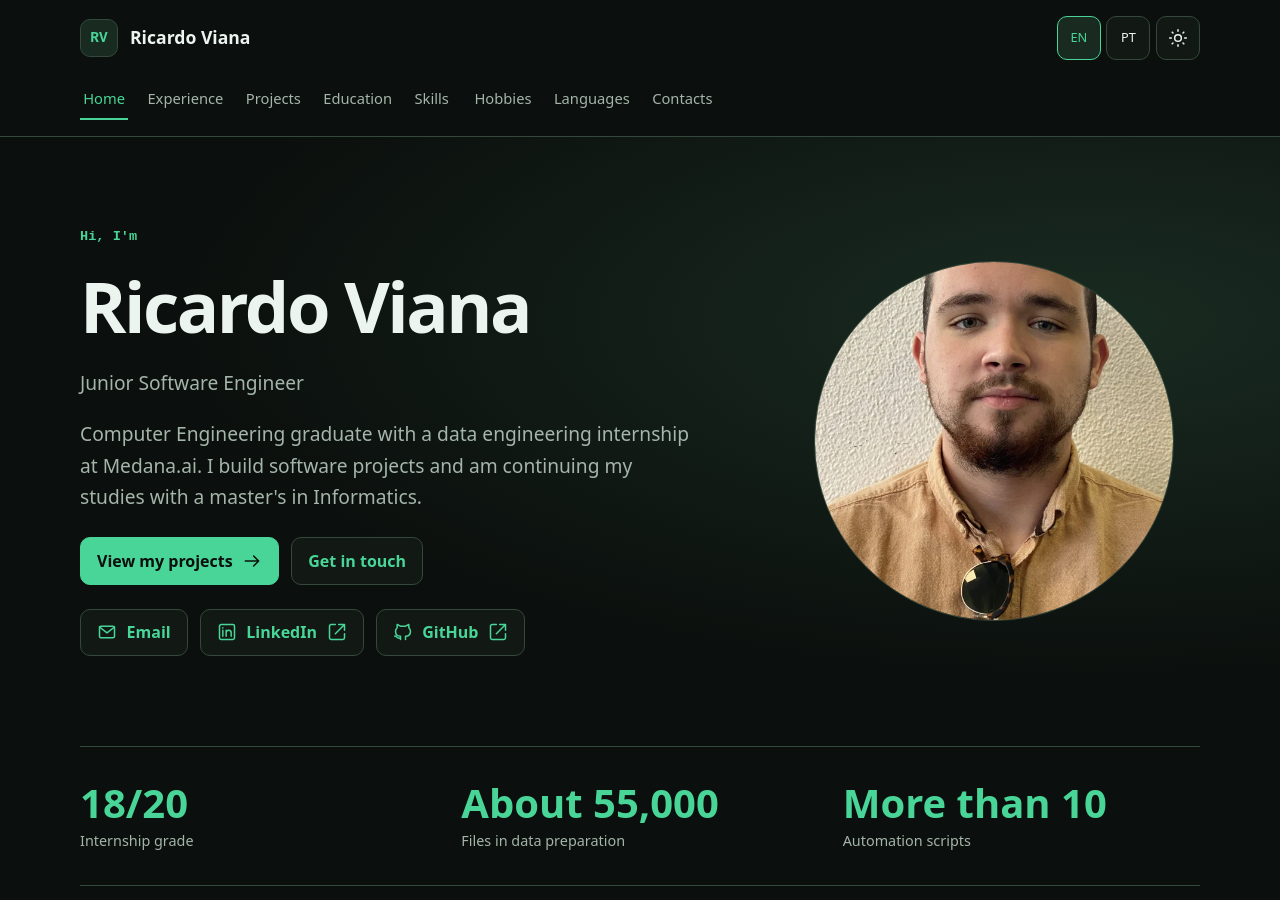
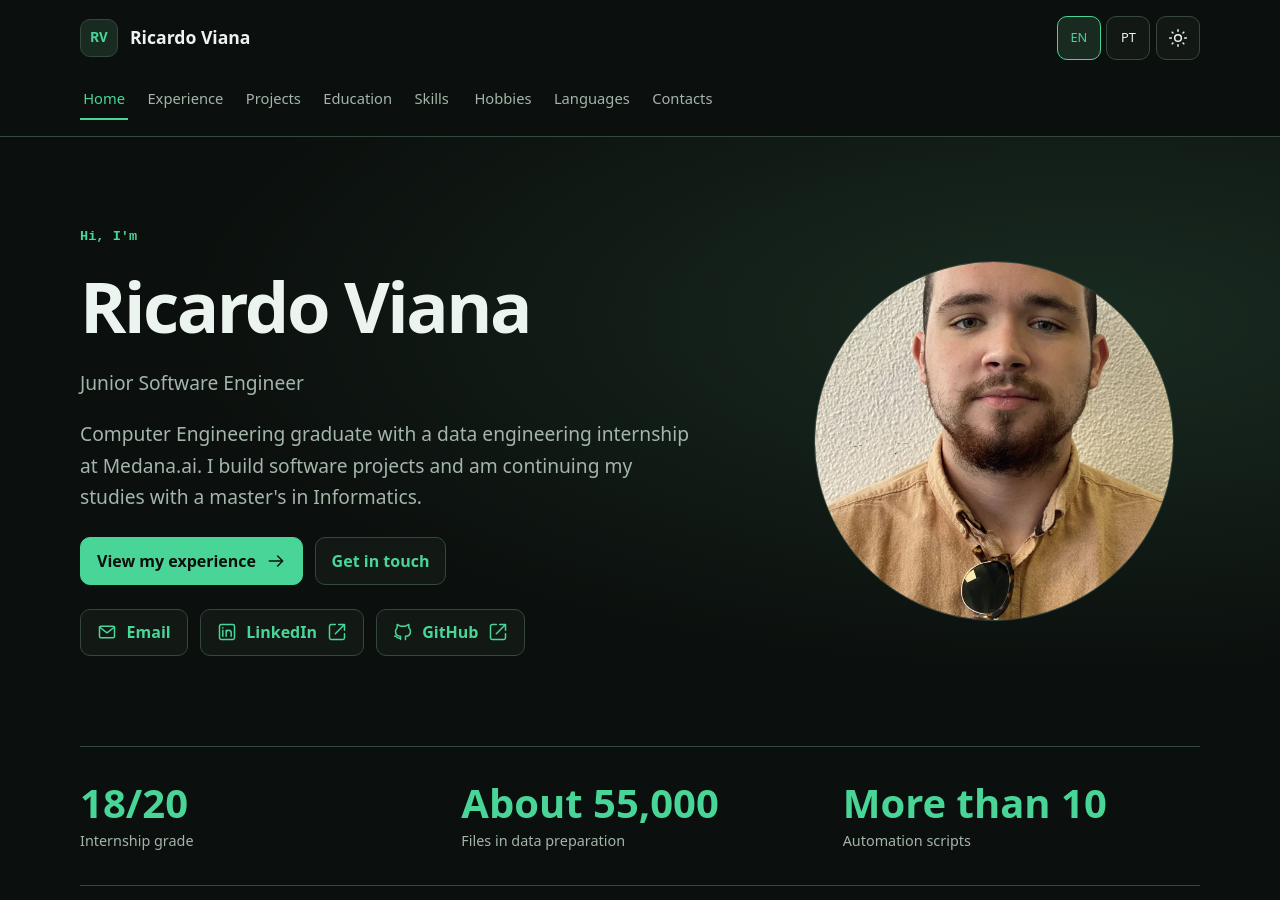
Before and after one commit to rViana1/rViana1.github.io, a Jekyll site: the page built from index.html, in a window 1280 px wide and 900 px high. Built offline with Jekyll 4.4.1, drawn with Linux system fonts in a browser that asks for light colours.

Commit message:
fix: align home action with experience

```diff
--- a/admin/_data/ui.yml
+++ b/admin/_data/ui.yml
@@ -7,9 +7,9 @@ menu:
 hello:
   en: Hi, I'm
   pt: Olá, sou o
-cta_projects:
-  en: View my projects
-  pt: Ver os meus projetos
+cta_experience:
+  en: View my experience
+  pt: Ver a minha experiência
 cta_contact:
   en: Get in touch
   pt: Entrar em contacto
--- a/index.html
+++ b/index.html
@@ -16,7 +16,7 @@ summary:
       <p class="lead">{% include i18n.html en=site.data.profile.headline.en pt=site.data.profile.headline.pt %}</p>
       <p class="hero-bio">{% include i18n.html en=site.data.profile.bio.en pt=site.data.profile.bio.pt %}</p>
       <div class="hero-actions">
-        <a class="button button-primary" href="{{ '/projects/' | relative_url }}">{% include t.html k="cta_projects" %}{% include icon.html name="arrow-right" %}</a>
+        <a class="button button-primary" href="{{ '/experience/' | relative_url }}">{% include t.html k="cta_experience" %}{% include icon.html name="arrow-right" %}</a>
         <a class="button" href="{{ '/contacts/' | relative_url }}">{% include t.html k="cta_contact" %}</a>
       </div>
       {% include contact-links.html %}
```
Also changed, not shown: tests/test_source_safety.py (+7 -0 lines).
